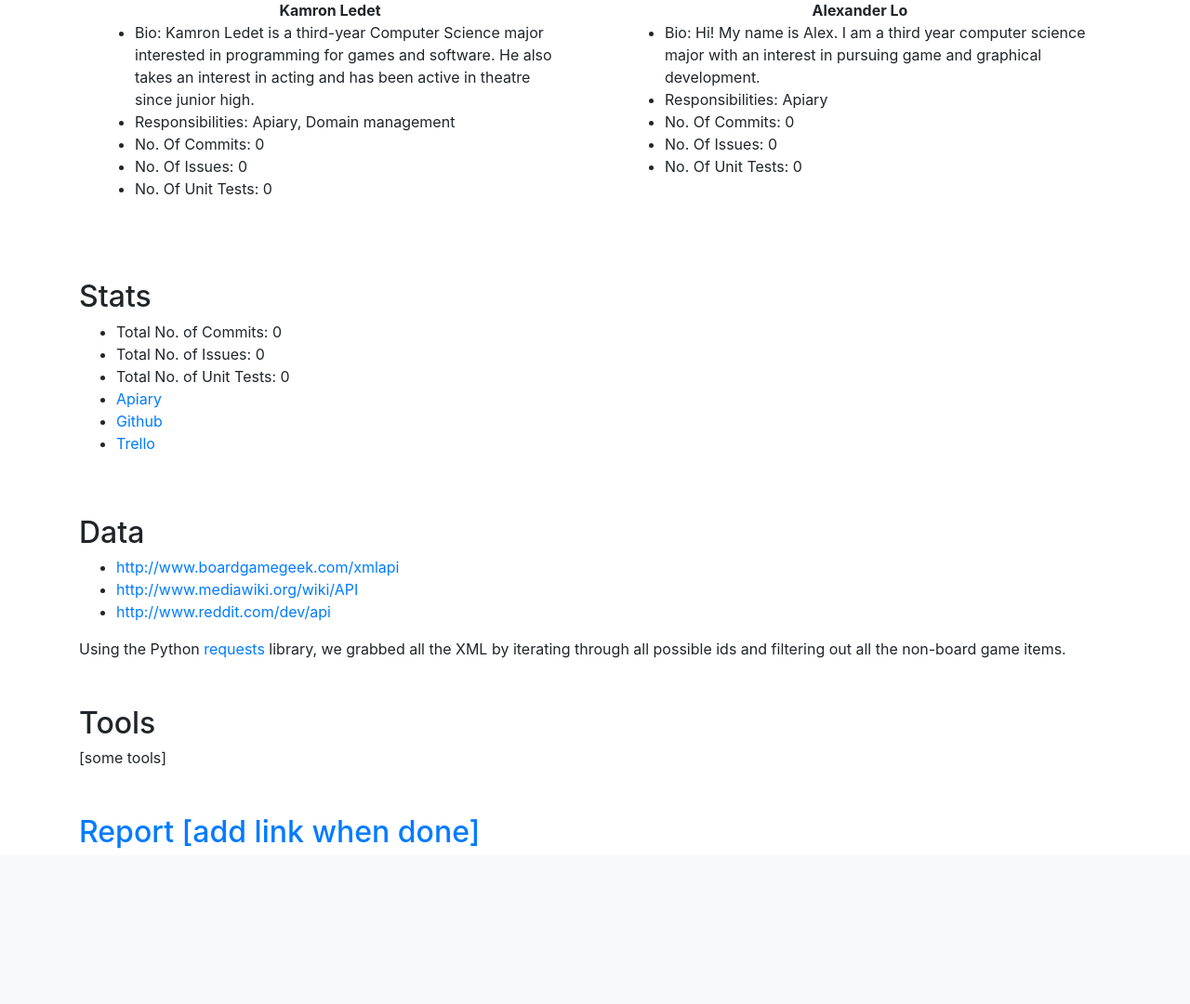
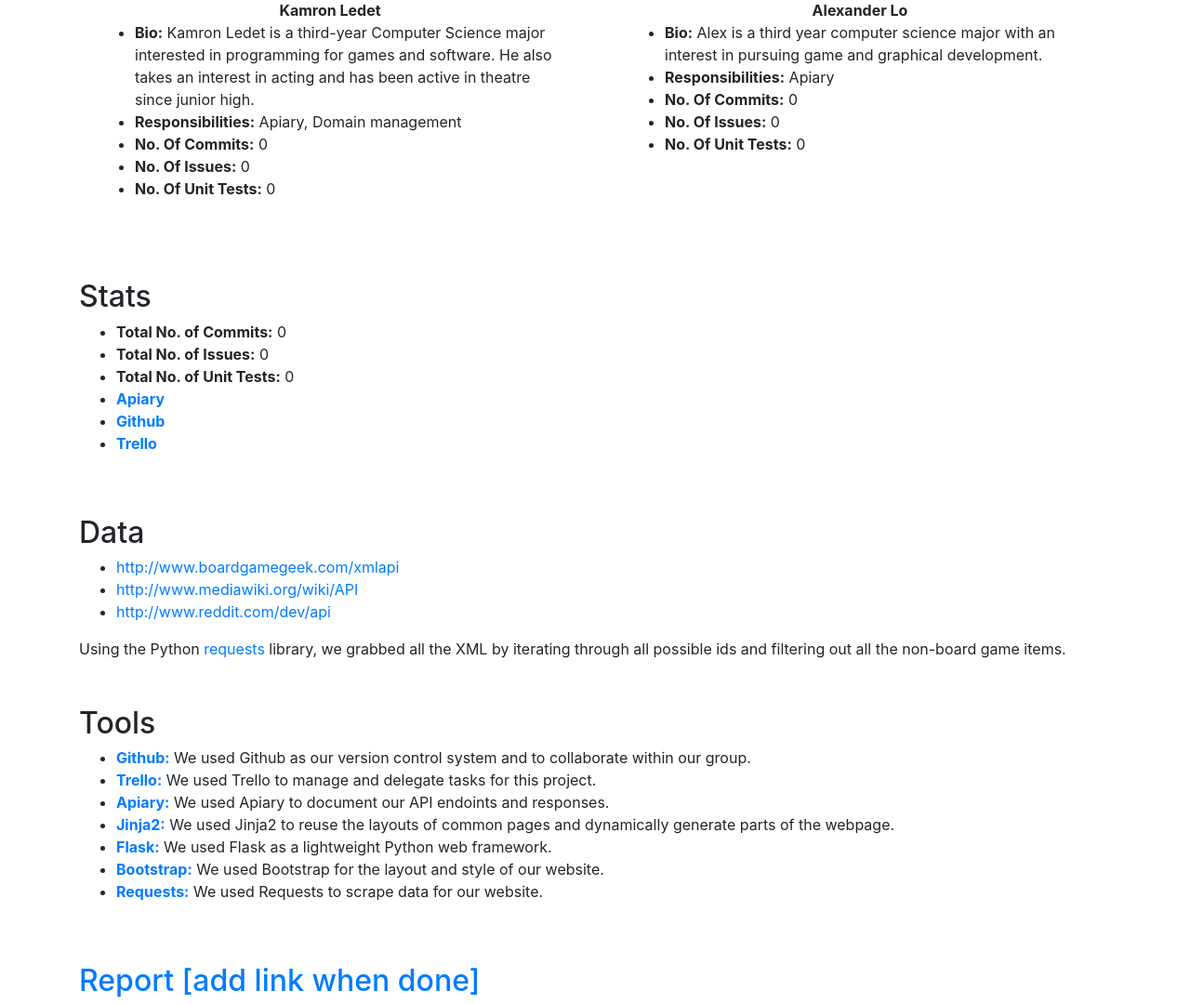
Before and after one commit to jsphyin/idb, a Flask app: page /about in a window 1280 px wide. Shown: the part 1007-2087 px from the top of the page at 93% size. Before the commit the page ends 1920 px from the top, so only its background shows below. Run offline with Flask 2, Linux system fonts and the light colour scheme; some libraries are stand-ins or nearby versions.

Commit message:
Add tools to about page

```diff
--- a/templates/about.html
+++ b/templates/about.html
@@ -32,11 +32,11 @@
             <div class="row">
                 <div class="col">
                     <ul class="about-person-detail">
-                        <li>Bio: Anurag is a junior studying CS and Math at UT Austin. He enjoys traveling, road trips, and barbecue.</li>
-                        <li>Responsibilities: Frontend, Backend, GCP and domain management</li>
-                        <li>No. Of Commits: 0</li>
-                        <li>No. Of Issues: 0</li>
-                        <li>No. Of Unit Tests: 0</li>
+                        <li><strong>Bio:</strong> Anurag is a junior studying CS and Math at UT Austin. He enjoys traveling, road trips, and barbecue.</li>
+                        <li><strong>Responsibilities:</strong> Frontend, Backend, GCP and domain management</li>
+                        <li><strong>No. Of Commits:</strong> 0</li>
+                        <li><strong>No. Of Issues:</strong> 0</li>
+                        <li><strong>No. Of Unit Tests:</strong> 0</li>
                     </ul>
                 </div>
             </div>
@@ -56,11 +56,11 @@
             <div class="row">
                 <div class="col">
                     <ul class="about-person-detail">
-                        <li>Bio: Quang is a third year CS/Math student with an addiction to reading anything from fantasy to romance.</li>
-                        <li>Responsibilities: Frontend, scraping and parsing data, Report</li>
-                        <li>No. Of Commits: 0</li>
-                        <li>No. Of Issues: 0</li>
-                        <li>No. Of Unit Tests: 0</li>
+                        <li><strong>Bio:</strong> Quang is a third year CS/Math student with an addiction to reading anything from fantasy to romance.</li>
+                        <li><strong>Responsibilities:</strong> Frontend, scraping and parsing data, Report</li>
+                        <li><strong>No. Of Commits:</strong> 0</li>
+                        <li><strong>No. Of Issues:</strong> 0</li>
+                        <li><strong>No. Of Unit Tests:</strong> 0</li>
                     </ul>
                 </div>
             </div>
@@ -80,11 +80,11 @@
             <div class="row">
                 <div class="col">
                     <ul class="about-person-detail">
-                        <li>Bio: Joseph is a third year student at UT pursuing a BS in computer science. In his free time he enjoys reading manga, browsing memes, and playing league.</li>
-                        <li>Responsibilities: Task management, Frontend</li>
-                        <li>No. Of Commits: 0</li>
-                        <li>No. Of Issues: 0</li>
-                        <li>No. Of Unit Tests: 0</li>
+                        <li><strong>Bio:</strong> Joseph is a third year student at UT pursuing a BS in computer science. In his free time he enjoys reading manga, browsing memes, and playing league.</li>
+                        <li><strong>Responsibilities:</strong> Task management, Frontend</li>
+                        <li><strong>No. Of Commits:</strong> 0</li>
+                        <li><strong>No. Of Issues:</strong> 0</li>
+                        <li><strong>No. Of Unit Tests:</strong> 0</li>
                     </ul>
                 </div>
             </div>
@@ -106,11 +106,11 @@
             <div class="row">
                 <div class="col">
                     <ul class="about-person-detail">
-                        <li>Bio: Kamron Ledet is a third-year Computer Science major interested in programming for games and software. He also takes an interest in acting and has been active in theatre since junior high.</li>
-                        <li>Responsibilities: Apiary, Domain management</li>
-                        <li>No. Of Commits: 0</li>
-                        <li>No. Of Issues: 0</li>
-                        <li>No. Of Unit Tests: 0</li>
+                        <li><strong>Bio:</strong> Kamron Ledet is a third-year Computer Science major interested in programming for games and software. He also takes an interest in acting and has been active in theatre since junior high.</li>
+                        <li><strong>Responsibilities:</strong> Apiary, Domain management</li>
+                        <li><strong>No. Of Commits:</strong> 0</li>
+                        <li><strong>No. Of Issues:</strong> 0</li>
+                        <li><strong>No. Of Unit Tests:</strong> 0</li>
                     </ul>
                 </div>
             </div>
@@ -130,11 +130,11 @@
             <div class="row">
                 <div class="col">
                     <ul class="about-person-detail">
-                        <li>Bio: Hi! My name is Alex. I am a third year computer science major with an interest in pursuing game and graphical development.</li>
-                        <li>Responsibilities: Apiary</li>
-                        <li>No. Of Commits: 0</li>
-                        <li>No. Of Issues: 0</li>
-                        <li>No. Of Unit Tests: 0</li>
+                        <li><strong>Bio:</strong> Alex is a third year computer science major with an interest in pursuing game and graphical development.</li>
+                        <li><strong>Responsibilities:</strong> Apiary</li>
+                        <li><strong>No. Of Commits:</strong> 0</li>
+                        <li><strong>No. Of Issues:</strong> 0</li>
+                        <li><strong>No. Of Unit Tests:</strong> 0</li>
                     </ul>
                 </div>
             </div>
@@ -147,12 +147,12 @@
 </div>
 <section id="about-stats-content">
     <ul>
-        <li>Total No. of Commits: 0</li>
-        <li>Total No. of Issues: 0</li>
-        <li>Total No. of Unit Tests: 0</li>
-        <li><a href="http://docs.boardgamedb.apiary.io/">Apiary</a></li>
-        <li><a href="https://github.com/jsphyin/idb">Github</a></li>
-        <li><a href="https://trello.com/b/EIE23URq/swe-project">Trello</a></li>
+        <li><strong>Total No. of Commits:</strong> 0</li>
+        <li><strong>Total No. of Issues:</strong> 0</li>
+        <li><strong>Total No. of Unit Tests:</strong> 0</li>
+        <li><a href="http://docs.boardgamedb.apiary.io/"><strong>Apiary</strong></a></li>
+        <li><a href="https://github.com/jsphyin/idb"><strong>Github</strong></a></li>
+        <li><a href="https://trello.com/b/EIE23URq/swe-project"><strong>Trello</strong></a></li>
     </ul>
 </section>
 
@@ -172,7 +172,15 @@
   <h2>Tools</h2>
 </div>
 <section id="about-tools-content">
-    [some tools]
+    <ul>
+        <li><a href="https://github.com/"><strong>Github:</strong></a> We used Github as our version control system and to collaborate within our group.</li>
+        <li><a href="https://trello.com/"><strong>Trello:</strong></a> We used Trello to manage and delegate tasks for this project.</li>
+        <li><a href="https://apiary.io/"><strong>Apiary:</strong></a> We used Apiary to document our API endoints and responses.</li>
+        <li><a href="http://jinja.pocoo.org/"><strong>Jinja2:</strong></a> We used Jinja2 to reuse the layouts of common pages and dynamically generate parts of the webpage.</li>
+        <li><a href="http://flask.pocoo.org/"><strong>Flask:</strong></a> We used Flask as a lightweight Python web framework.</li>
+        <li><a href="http://getbootstrap.com/"><strong>Bootstrap:</strong></a> We used Bootstrap for the layout and style of our website.</li>
+        <li><a href="http://python-requests.org/"><strong>Requests:</strong></a> We used Requests to scrape data for our website.</li>
+    </ul>
 </section>
 
 <div id="about-report-header" class="page-header">
```
